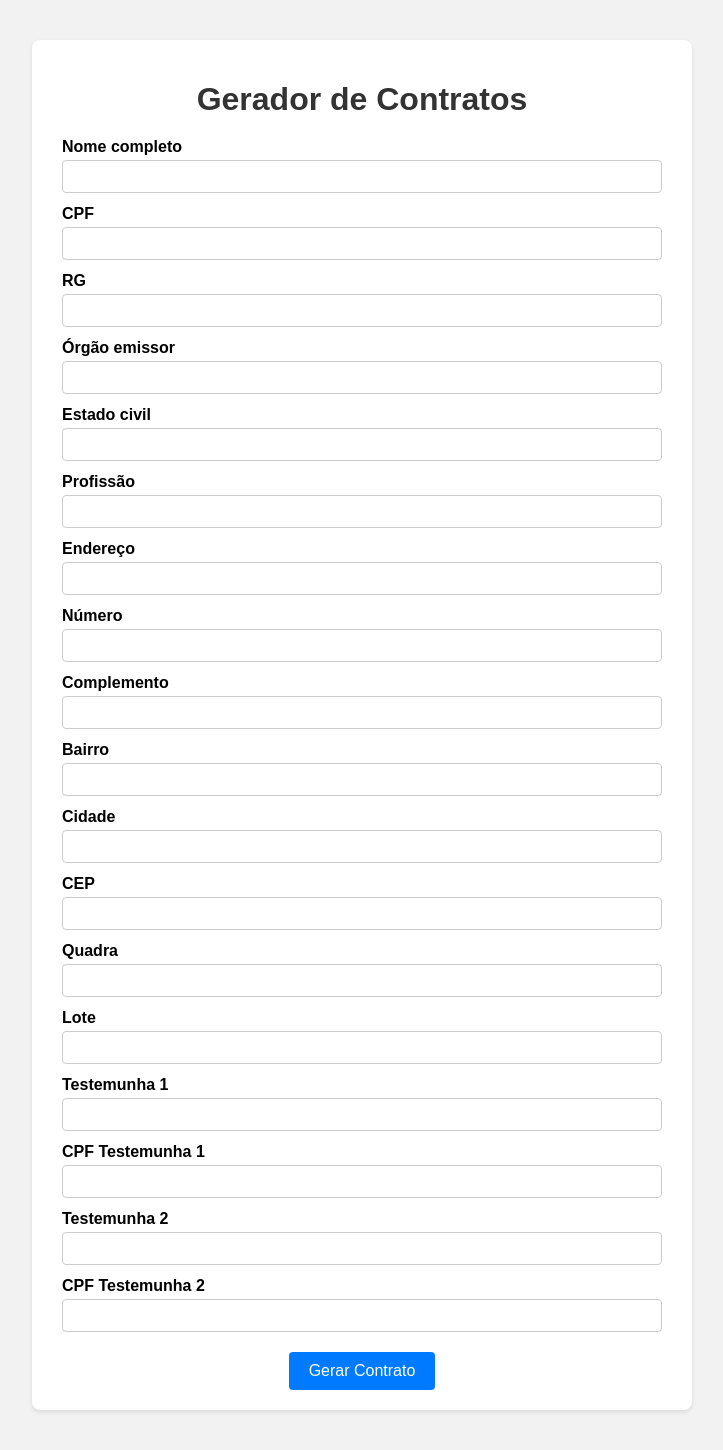
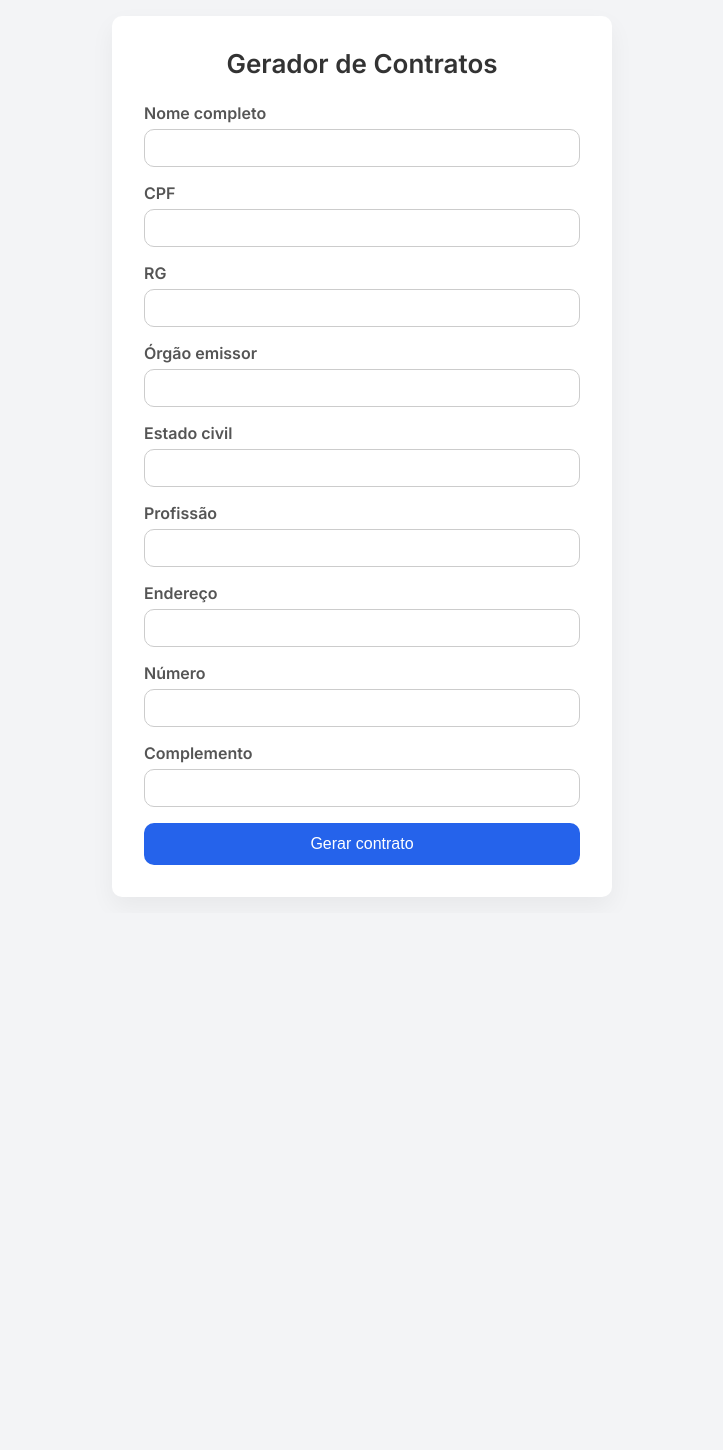
Before and after one commit to borgesr18/contratovitorino, a Flask app: page / in a window 1280 px wide. Shown: the whole page, without its empty margins (278-1001 px from the left). After the commit the page ends 865 px from the top, so only its background shows below. Run offline with Flask 3, Linux system fonts and the light colour scheme; parts of the project's set-up code (start-up, migrations or seed data) failed here and were passed over.

Commit message:
Add input masks for form fields

```diff
--- a/app.py
+++ b/app.py
@@ -1,94 +1,86 @@
+"""Aplicação para geração de contratos e envio por e-mail."""
+
 import os
-import re
-import zipfile
+from email.message import EmailMessage
 from io import BytesIO
-from email.message import EmailMessage
 import smtplib
 from flask import Flask, render_template, request
+from docx import Document
 
-TEMPLATE_PATH = 'Contrato Vitorino.docx'
+BASE_DIR = os.path.dirname(os.path.abspath(__file__))
+TEMPLATE_PATH = os.path.join(BASE_DIR, "Contrato Vitorino.docx")
 
 FORM_FIELDS = {
-    'Comprador': 'Comprador',
-    'CPF': 'CPF',
-    'RG': 'RG',
-    'Emissor': 'Emissor',
-    'EstadoCivil': 'EstadoCivil',
-    'Profissao': 'Profissao',
-    'Endereco': 'Endereço',
-    'Numero': 'Numero',
-    'Complemento': 'Complemento',
-    'Bairro': 'Bairro',
-    'Cidade': 'Cidade',
-    'CEP': 'CEP',
-    'Quadra': 'Quadra',
-    'Lote': 'Lote',
-    'Testemunha': 'Testemunha',
-    'CPFTest': 'CPF Test',
-    'Testemunha2': 'Testemunha2',
-    'CPFTest2': 'CPF Test2'
+    "Comprador": "Comprador",
+    "CPF": "CPF",
+    "RG": "RG",
+    "Emissor": "Emissor",
+    "EstadoCivil": "EstadoCivil",
+    "Profissao": "Profissão",
+    "Endereco": "Endereço",
+    "Numero": "Número",
+    "Complemento": "Complemento",
+    "Bairro": "Bairro",
+    "Cidade": "Cidade",
+    "CEP": "CEP",
+    "Quadra": "Quadra",
+    "Lote": "Lote",
+    "Testemunha": "Testemunha",
+    "CPFTest": "CPF Test",
+    "Testemunha2": "Testemunha2",
+    "CPFTest2": "CPF Test2",
 }
 
 app = Flask(__name__)
 
-from urllib.parse import parse_qs
-from email.message import EmailMessage
-import smtplib
-from wsgiref.simple_server import make_server
+def _replace_in_paragraph(paragraph, replacements):
+    """Replace placeholders in a single paragraph preserving formatting."""
+    if not paragraph.runs:
+        return
 
-TEMPLATE_PATH = 'Contrato Vitorino.docx'
+    # Join all text to detect placeholders across multiple runs
+    full_text = ''.join(run.text for run in paragraph.runs)
+    replaced = False
+    for key, val in replacements.items():
+        placeholder = f'[{key}]'
+        if placeholder in full_text:
+            full_text = full_text.replace(placeholder, val)
+            replaced = True
 
-FORM_HTML = """<!DOCTYPE html>
-<html>
-<head><meta charset='utf-8'><title>Gerar Contrato</title></head>
-<body>
-<h1>Gerar Contrato</h1>
-<form method='POST' action='/generate'>
-<p>Nome completo: <input name='Comprador' required></p>
-<p>CPF: <input name='CPF' required></p>
-<p>RG: <input name='RG' required></p>
-<p>Órgão emissor: <input name='Emissor' required></p>
-<p>Estado civil: <input name='EstadoCivil' required></p>
-<p>Profissão: <input name='Profissao' required></p>
-<p>Endereço: <input name='Endereço' required></p>
-<p>Número: <input name='Numero' required></p>
-<p>Complemento: <input name='Complemento'></p>
-<p>Bairro: <input name='Bairro' required></p>
-<p>Cidade: <input name='Cidade' required></p>
-<p>CEP: <input name='CEP' required></p>
-<p>Quadra: <input name='Quadra' required></p>
-<p>Lote: <input name='Lote' required></p>
-<p>Testemunha 1 nome: <input name='Testemunha' required></p>
-<p>Testemunha 1 CPF: <input name='CPF Test' required></p>
-<p>Testemunha 2 nome: <input name='Testemunha2' required></p>
-<p>Testemunha 2 CPF: <input name='CPF Test2' required></p>
-<p><button type='submit'>Gerar Contrato</button></p>
-</form>
-</body>
-</html>"""
+    if replaced:
+        # Write merged text back keeping the formatting of the first run
+        paragraph.runs[0].text = full_text
+        for run in paragraph.runs[1:]:
+            run.text = ''
+    else:
+        # Fallback: simple in-run replacement
+        for run in paragraph.runs:
+            for key, val in replacements.items():
+                placeholder = f'[{key}]'
+                if placeholder in run.text:
+                    run.text = run.text.replace(placeholder, val)
 
-SUCCESS_HTML = """<!DOCTYPE html><html><body><h2>Contrato enviado com sucesso!</h2></body></html>"""
-FAIL_HTML = """<!DOCTYPE html><html><body><h2>Falha ao enviar contrato.</h2></body></html>"""
+def _process_table(table, replacements):
+    for row in table.rows:
+        for cell in row.cells:
+            for paragraph in cell.paragraphs:
+                _replace_in_paragraph(paragraph, replacements)
+            for nested in cell.tables:
+                _process_table(nested, replacements)
 
-PLACEHOLDERS = [
-    'Comprador','CPF','RG','Emissor','EstadoCivil','Profissao',
-    'Endereço','Numero','Complemento','Bairro','Cidade','CEP',
-    'Quadra','Lote','Testemunha','CPF Test','Testemunha2','CPF Test2'
-]
 
 def replace_placeholders(replacements):
-    with zipfile.ZipFile(TEMPLATE_PATH) as z:
-        xml = z.read('word/document.xml').decode('utf-8')
-        others = {n: z.read(n) for n in z.namelist() if n != 'word/document.xml'}
-    for key, val in replacements.items():
-        pattern = re.compile(r'<w:t>\[</w:t>.*?<w:t>' + re.escape(key) + r'</w:t>.*?<w:t>\]</w:t>', re.DOTALL)
-        xml = pattern.sub('<w:t>' + val + '</w:t>', xml)
-        xml = xml.replace('[' + key + ']', val)
+    """Gera um novo DOCX substituindo marcadores do template de forma segura."""
+    doc = Document(TEMPLATE_PATH)
+
+    for paragraph in doc.paragraphs:
+        _replace_in_paragraph(paragraph, replacements)
+
+    for table in doc.tables:
+        _process_table(table, replacements)
+
     bio = BytesIO()
-    with zipfile.ZipFile(bio, 'w') as out:
-        out.writestr('word/document.xml', xml)
-        for n, d in others.items():
-            out.writestr(n, d)
+    doc.save(bio)
     bio.seek(0)
     return bio.read()
 
@@ -130,34 +122,6 @@ def form():
     return render_template('form.html', status=status)
 
 
-if __name__ == '__main__':
-    port = int(os.environ.get('PORT', '8000'))
-    app.run(host='0.0.0.0', port=port)
-def app(environ, start_response):
-    path = environ.get('PATH_INFO', '/')
-    method = environ.get('REQUEST_METHOD')
-    if path == '/' and method == 'GET':
-        start_response('200 OK', [('Content-Type', 'text/html; charset=utf-8')])
-        return [FORM_HTML.encode('utf-8')]
-    if path == '/generate' and method == 'POST':
-        size = int(environ.get('CONTENT_LENGTH', 0))
-        data = environ['wsgi.input'].read(size).decode('utf-8')
-        params = {k: v[0] for k, v in parse_qs(data).items()}
-        replacements = {k: params.get(k, '') for k in PLACEHOLDERS}
-        try:
-            doc = replace_placeholders(replacements)
-            send_email(doc)
-            start_response('200 OK', [('Content-Type', 'text/html; charset=utf-8')])
-            return [SUCCESS_HTML.encode('utf-8')]
-        except Exception as e:
-            print('Erro:', e)
-            start_response('500 Internal Server Error', [('Content-Type', 'text/html; charset=utf-8')])
-            return [FAIL_HTML.encode('utf-8')]
-    start_response('404 Not Found', [('Content-Type', 'text/plain')])
-    return [b'Not found']
-
-if __name__ == '__main__':
-    port = int(os.environ.get('PORT', '8000'))
-    with make_server('', port, app) as srv:
-        print(f'Servidor iniciado na porta {port}...')
-        srv.serve_forever()
+if __name__ == "__main__":
+    port = int(os.environ.get("PORT", "8000"))
+    app.run(host="0.0.0.0", port=port)
--- /dev/null
+++ b/requirements.txt
@@ -0,0 +1,2 @@
+Flask>=2.3
+python-docx>=0.8
--- a/templates/form.html
+++ b/templates/form.html
@@ -3,137 +3,198 @@
 <head>
     <meta charset="utf-8">
     <title>Gerador de Contratos</title>
+    <link rel="preconnect" href="https://fonts.googleapis.com">
+    <link rel="preconnect" href="https://fonts.gstatic.com" crossorigin>
+    <link href="https://fonts.googleapis.com/css2?family=Inter:wght@400;600&display=swap" rel="stylesheet">
     <style>
+        :root {
+            --radius: 10px;
+            --color-bg: #f3f4f6;
+            --color-surface: #fff;
+            --color-primary: #2563eb;
+            --color-primary-hover: #1e54c4;
+        }
+        * {
+            box-sizing: border-box;
+        }
         body {
-            font-family: Arial, sans-serif;
-            background: #f2f2f2;
             margin: 0;
-            padding: 0;
+            font-family: 'Inter', sans-serif;
+            background: var(--color-bg);
             display: flex;
             justify-content: center;
-            align-items: flex-start;
+            align-items: center;
             min-height: 100vh;
+            padding: 16px;
         }
-        .container {
-            background: #fff;
-            margin: 40px 0;
-            padding: 20px 30px;
-            border-radius: 8px;
-            box-shadow: 0 2px 4px rgba(0,0,0,0.1);
-            max-width: 600px;
+        .card {
             width: 100%;
+            max-width: 500px;
+            background: var(--color-surface);
+            border-radius: var(--radius);
+            box-shadow: 0 10px 25px rgba(0,0,0,0.05);
+            padding: 32px;
         }
         h1 {
+            margin: 0 0 24px;
+            font-size: 26px;
+            font-weight: 600;
             text-align: center;
             color: #333;
-            margin-bottom: 20px;
         }
-        label {
-            margin-top: 12px;
+        .field {
+            margin-bottom: 16px;
+        }
+        .field label {
             display: block;
-            font-weight: bold;
+            margin-bottom: 6px;
+            font-weight: 600;
+            color: #555;
         }
-        input[type="text"] {
+        .field input {
             width: 100%;
-            padding: 8px;
-            margin-top: 4px;
+            padding: 10px 12px;
             border: 1px solid #ccc;
-            border-radius: 4px;
-            box-sizing: border-box;
+            border-radius: var(--radius);
+            font-size: 14px;
+        }
+        .status {
+            margin-bottom: 16px;
+            padding: 12px;
+            border-radius: var(--radius);
+            background: #ecfdf5;
+            color: #065f46;
+            text-align: center;
         }
         button {
-            margin-top: 20px;
-            padding: 10px 20px;
-            background: #007bff;
+            width: 100%;
+            padding: 12px;
+            font-size: 16px;
+            color: #fff;
+            background: var(--color-primary);
             border: none;
-            border-radius: 4px;
-            color: #fff;
-            font-size: 16px;
+            border-radius: var(--radius);
             cursor: pointer;
-            display: block;
-            margin-left: auto;
-            margin-right: auto;
+            transition: background 0.2s ease, transform 0.2s ease;
         }
         button:hover {
-            background: #0056b3;
+            background: var(--color-primary-hover);
+            transform: translateY(-2px);
         }
-        .status {
-            text-align: center;
-            margin-bottom: 15px;
-            padding: 10px;
-            border-radius: 4px;
-            background: #e7f3fe;
-            color: #31708f;
+        .toast {
+            position: fixed;
+            top: 20px;
+            right: 20px;
+            background: #ecfdf5;
+            color: #065f46;
+            padding: 12px 16px;
+            border-radius: var(--radius);
+            box-shadow: 0 2px 10px rgba(0,0,0,0.1);
+            opacity: 0;
+            transform: translateY(-20px);
+            transition: opacity 0.4s, transform 0.4s;
         }
-        @media (max-width: 600px) {
-            .container {
-                margin: 20px;
-                padding: 15px 20px;
-            }
+        .toast.show {
+            opacity: 1;
+            transform: translateY(0);
         }
     </style>
 </head>
 <body>
-<div class="container">
+{% if status %}<div id="toast" class="toast">{{ status }}</div>{% endif %}
+<main class="card">
     <h1>Gerador de Contratos</h1>
-    {% if status %}<p class="status">{{ status }}</p>{% endif %}
+    {% if status %}<div class="status">{{ status }}</div>{% endif %}
     <form method="post" action="/">
-        <label>Nome completo
-            <input type="text" name="Comprador" required>
-        </label>
-        <label>CPF
-            <input type="text" name="CPF" required>
-        </label>
-        <label>RG
-            <input type="text" name="RG" required>
-        </label>
-        <label>Órgão emissor
-            <input type="text" name="Emissor" required>
-        </label>
-        <label>Estado civil
-            <input type="text" name="EstadoCivil" required>
-        </label>
-        <label>Profissão
-            <input type="text" name="Profissao" required>
-        </label>
-        <label>Endereço
-            <input type="text" name="Endereco" required>
-        </label>
-        <label>Número
-            <input type="text" name="Numero" required>
-        </label>
-        <label>Complemento
-            <input type="text" name="Complemento" required>
-        </label>
-        <label>Bairro
-            <input type="text" name="Bairro" required>
-        </label>
-        <label>Cidade
-            <input type="text" name="Cidade" required>
-        </label>
-        <label>CEP
-            <input type="text" name="CEP" required>
-        </label>
-        <label>Quadra
-            <input type="text" name="Quadra" required>
-        </label>
-        <label>Lote
-            <input type="text" name="Lote" required>
-        </label>
-        <label>Testemunha 1
-            <input type="text" name="Testemunha" required>
-        </label>
-        <label>CPF Testemunha 1
-            <input type="text" name="CPFTest" required>
-        </label>
-        <label>Testemunha 2
-            <input type="text" name="Testemunha2" required>
-        </label>
-        <label>CPF Testemunha 2
-            <input type="text" name="CPFTest2" required>
-        </label>
-        <button type="submit">Gerar Contrato</button>
+        <div class="field">
+            <label for="Comprador">Nome completo</label>
+            <input id="Comprador" name="Comprador" type="text" required>
+        </div>
+        <div class="field">
+            <label for="CPF">CPF</label>
+            <input id="CPF" name="CPF" type="text" required>
+        </div>
+        <div class="field">
+            <label for="RG">RG</label>
+            <input id="RG" name="RG" type="text" required>
+        </div>
+        <div class="field">
+            <label for="Emissor">Órgão emissor</label>
+            <input id="Emissor" name="Emissor" type="text" required>
+        </div>
+        <div class="field">
+            <label for="EstadoCivil">Estado civil</label>
+            <input id="EstadoCivil" name="EstadoCivil" type="text" required>
+        </div>
+        <div class="field">
+            <label for="Profissao">Profissão</label>
+            <input id="Profissao" name="Profissao" type="text" required>
+        </div>
+        <div class="field">
+            <label for="Endereco">Endereço</label>
+            <input id="Endereco" name="Endereco" type="text" required>
+        </div>
+        <div class="field">
+            <label for="Numero">Número</label>
+            <input id="Numero" name="Numero" type="text" required>
+        </div>
+        <div class="field">
+            <label for="Complemento">Complemento</label>
+            <input id="Complemento" name="Complemento" type="text" required>
+        </div>
+        <button type="submit">Gerar contrato</button>
     </form>
-</div>
+</main>
+{% if status %}
+<script>
+  document.addEventListener('DOMContentLoaded', function() {
+    var toast = document.getElementById('toast');
+    if (toast) {
+      toast.classList.add('show');
+      setTimeout(function() {
+        toast.classList.remove('show');
+      }, 3000);
+    }
+  });
+</script>
+{% endif %}
+<script>
+document.addEventListener('DOMContentLoaded', function() {
+  function maskCPF(v) {
+    v = v.replace(/\D/g, '').slice(0, 11);
+    v = v.replace(/(\d{3})(\d)/, '$1.$2');
+    v = v.replace(/(\d{3})(\d)/, '$1.$2');
+    v = v.replace(/(\d{3})(\d{1,2})$/, '$1-$2');
+    return v;
+  }
+  function maskRG(v) {
+    v = v.replace(/\D/g, '').slice(0, 9);
+    v = v.replace(/(\d{2})(\d)/, '$1.$2');
+    v = v.replace(/(\d{3})(\d)/, '$1.$2');
+    v = v.replace(/(\d{3})(\d{1})$/, '$1-$2');
+    return v;
+  }
+  function maskCEP(v) {
+    v = v.replace(/\D/g, '').slice(0, 8);
+    v = v.replace(/(\d{5})(\d)/, '$1-$2');
+    return v;
+  }
+
+  function attach(id, masker) {
+    var el = document.getElementById(id);
+    if (el) {
+      el.addEventListener('input', function() {
+        this.value = masker(this.value);
+      });
+    }
+  }
+
+  attach('CPF', maskCPF);
+  attach('RG', maskRG);
+  attach('CEP', maskCEP);
+  attach('CPFTest', maskCPF);
+  attach('CPFTest2', maskCPF);
+});
+</script>
 </body>
 </html>
```
Also changed, not shown: README.md.
